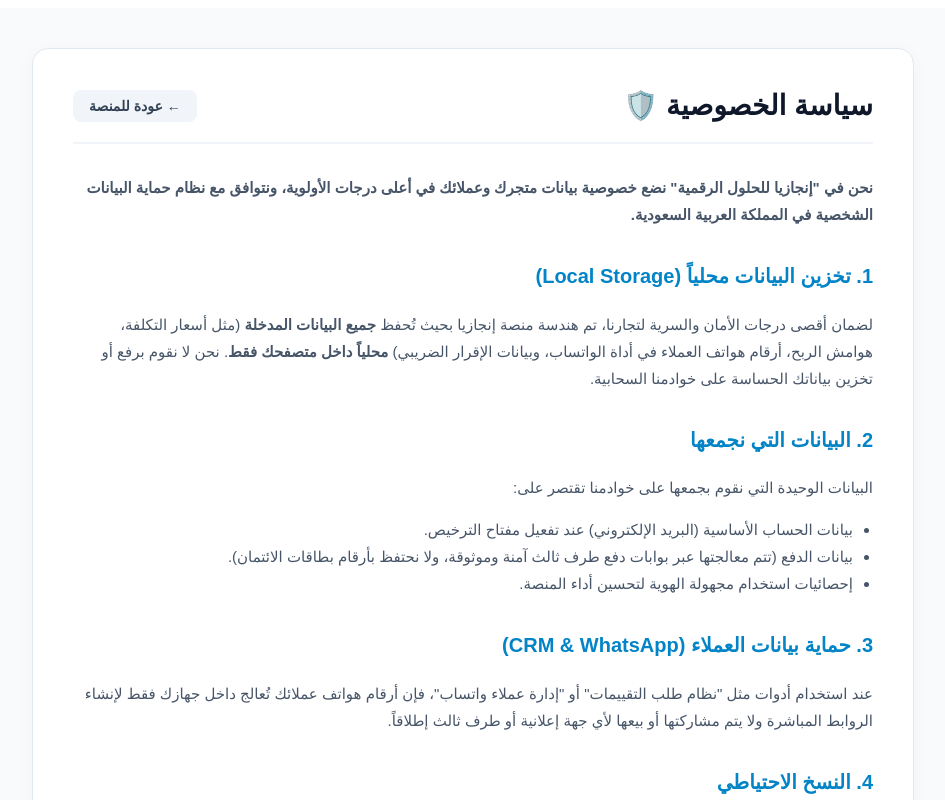
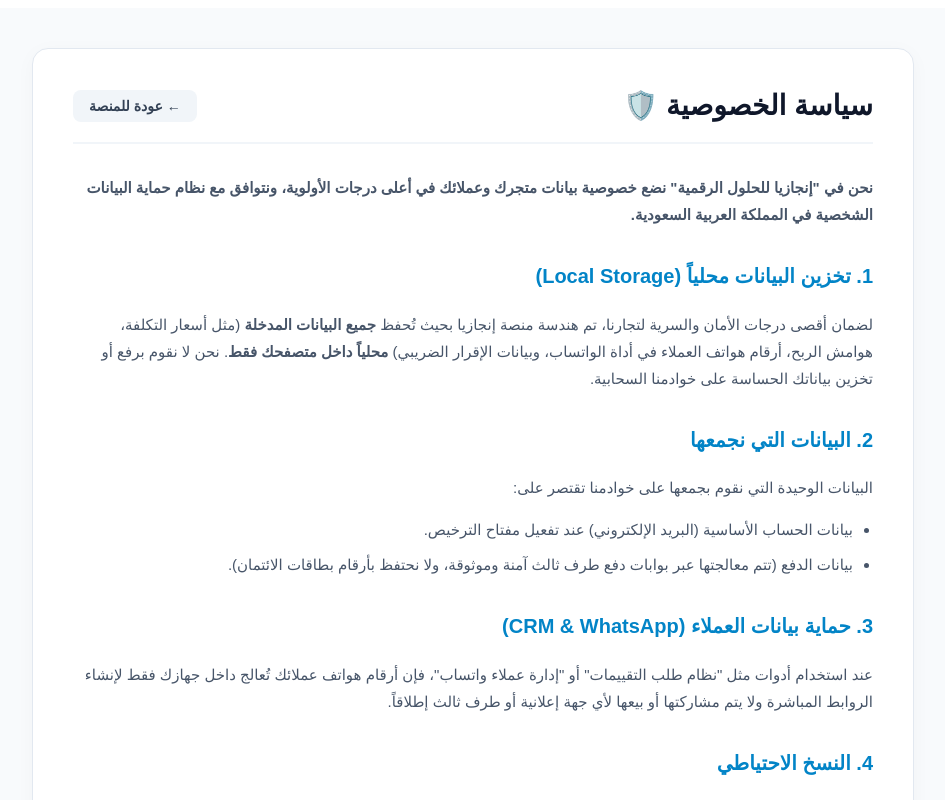
Before and after one commit to engaziasa-lang/engazia-app, a Next.js app: page /legal/privacy in a window 1280 px wide. Shown: the top 800 px of the page, without its empty margins (167-1112 px from the left). Built offline with nearby package versions, Linux system fonts and the light colour scheme.

Commit message:
Update page.tsx

```diff
--- a/app/legal/privacy/page.tsx
+++ b/app/legal/privacy/page.tsx
@@ -22,9 +22,8 @@ export default function PrivacyPolicy() {
           <h2 style={{ color: '#0284c7', fontSize: '20px', fontWeight: 800, marginTop: '30px' }}>2. البيانات التي نجمعها</h2>
           <p>البيانات الوحيدة التي نقوم بجمعها على خوادمنا تقتصر على:</p>
           <ul style={{ paddingRight: '20px' }}>
-            <li>بيانات الحساب الأساسية (البريد الإلكتروني) عند تفعيل مفتاح الترخيص.</li>
-            <li>بيانات الدفع (تتم معالجتها عبر بوابات دفع طرف ثالث آمنة وموثوقة، ولا نحتفظ بأرقام بطاقات الائتمان).</li>
-            <li>إحصائيات استخدام مجهولة الهوية لتحسين أداء المنصة.</li>
+            <li style={{ marginBottom: '8px' }}>بيانات الحساب الأساسية (البريد الإلكتروني) عند تفعيل مفتاح الترخيص.</li>
+            <li style={{ marginBottom: '8px' }}>بيانات الدفع (تتم معالجتها عبر بوابات دفع طرف ثالث آمنة وموثوقة، ولا نحتفظ بأرقام بطاقات الائتمان).</li>
           </ul>
 
           <h2 style={{ color: '#0284c7', fontSize: '20px', fontWeight: 800, marginTop: '30px' }}>3. حماية بيانات العملاء (CRM & WhatsApp)</h2>
```
